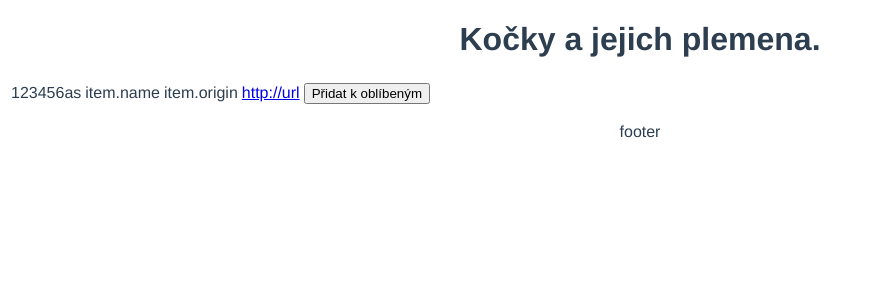
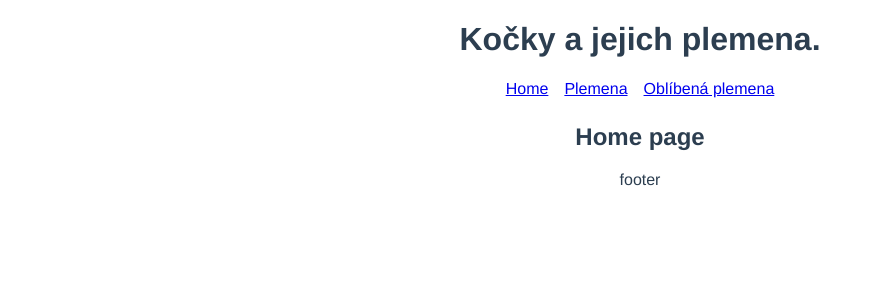
Before and after one commit to vwrnata/kct-exam-vwr-fe, a Vue app: page /#/ in a window 1280 px wide. Shown: the top 300 px of the page, without its empty margins (0-870 px from the left). Built offline with nearby package versions, Linux system fonts and the light colour scheme; no server answers.

Commit message:
Menu, Home page a Not found page

```diff
--- a/src/components/layout/TheHeader.vue
+++ b/src/components/layout/TheHeader.vue
@@ -1,3 +1,23 @@
 <template>
     <h1>Kočky a jejich plemena.</h1>
+    <ul>
+        <li><router-link to="/">Home</router-link></li>
+        <li><router-link to="/breeds">Plemena</router-link></li>
+        <li><router-link to="/favorites">Oblíbená plemena</router-link></li>
+    </ul>
 </template>
+
+<style scoped>
+ul {
+  list-style: none;
+  margin: 0 0 25px 0;
+  padding: 0;
+  display: flex;
+  justify-content: center;
+  align-items: center;
+}
+
+li {
+  margin: 0 0.5rem;
+}
+</style>
--- /dev/null
+++ b/src/pages/Home.vue
@@ -0,0 +1,6 @@
+<template>
+  <section>
+      <h2>Home page</h2>
+      <p></p>
+  </section>
+</template>
--- /dev/null
+++ b/src/pages/NotFound.vue
@@ -0,0 +1,9 @@
+<template>
+  <section>
+      <h2>Stránka nebyla nalezena</h2>
+      <p>
+        Stránka nebyla nalezena - zkuste tady
+        <router-link to="/">Home</router-link>.
+      </p>
+  </section>
+</template>
--- a/src/router/index.js
+++ b/src/router/index.js
@@ -1,12 +1,21 @@
 import { createRouter, createWebHashHistory } from 'vue-router'
+import Home from '../pages/Home.vue';
 import Breeds from '../pages/breeds/BreedsList.vue';
+
+import NotFound from '../pages/NotFound.vue';
 
 const routes = [
   {
     path: '/',
+    name: 'Home',
+    component: Home
+  },
+  {
+    path: '/breeds',
     name: 'Breeds',
     component: Breeds
   },
+  { path: '/:notFound(.*)', component: NotFound }
   // {
   //   path: '/about',
   //   name: 'About',
```
